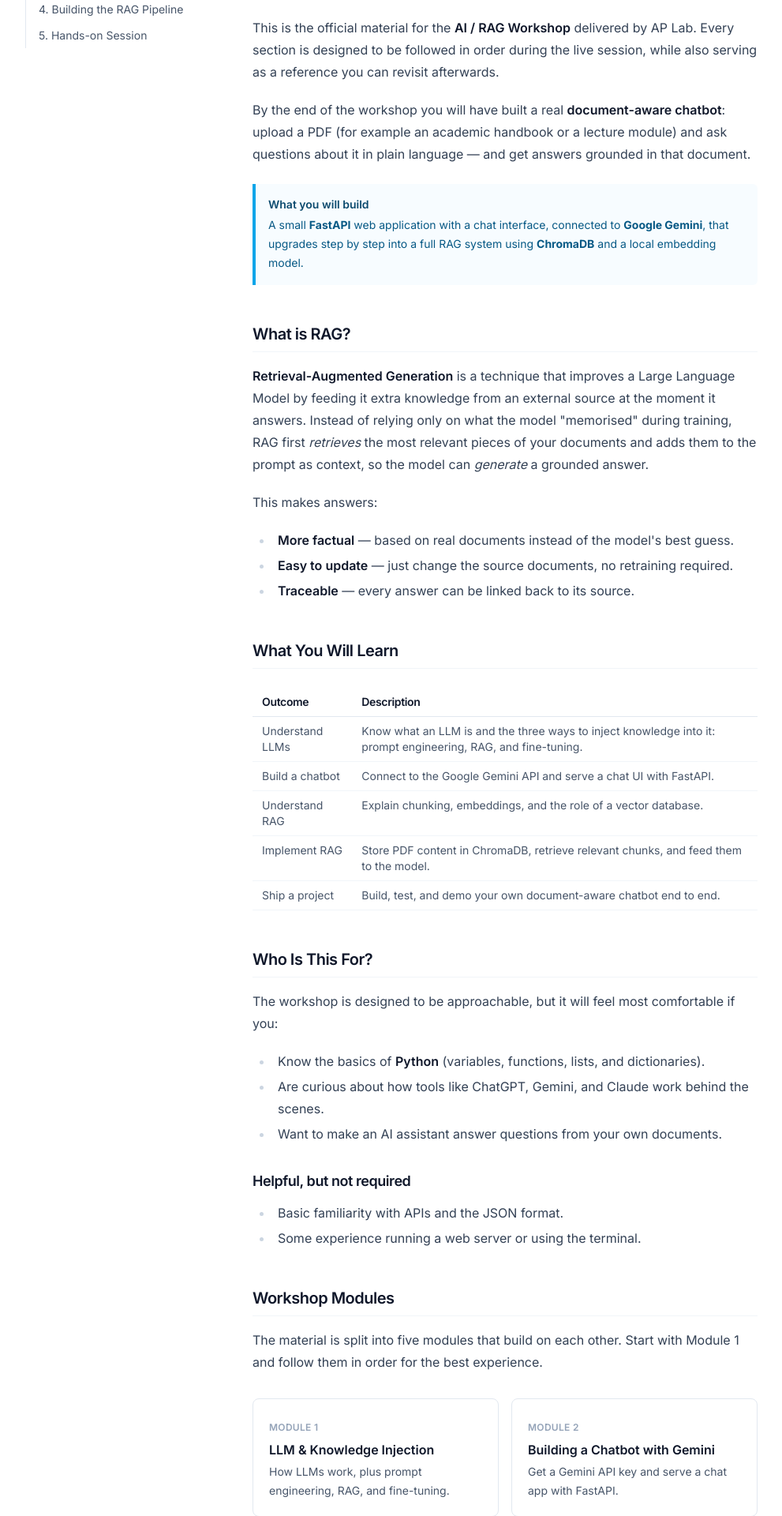
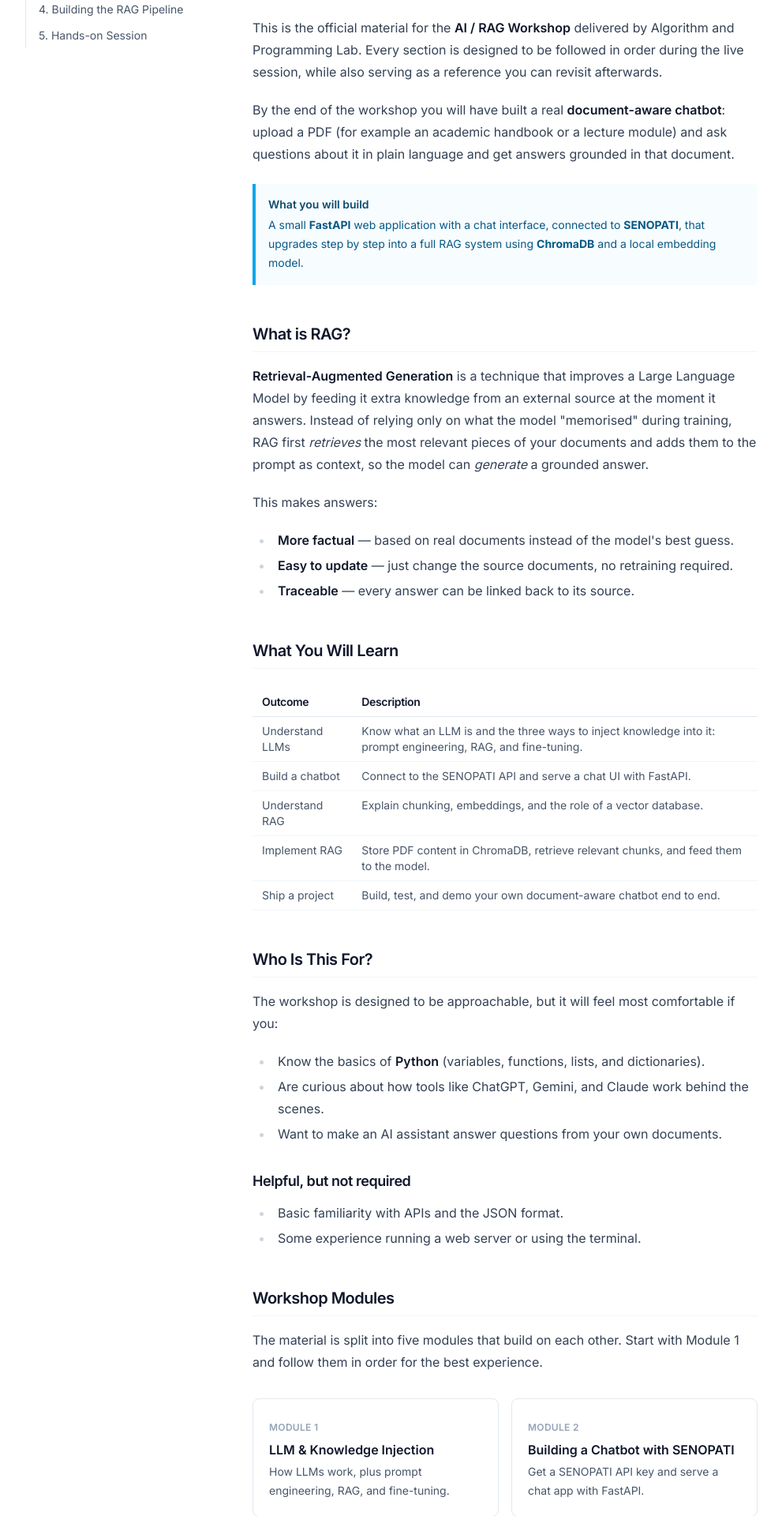
Before and after one commit to mitrapartogi13/rag-workshop, a Next.js app: page / in a window 1280 px wide. Shown: the part 320-2240 px from the top of the page at 79% size, without its empty margins (0-991 px from the left). Built offline with nearby package versions, Linux system fonts and the light colour scheme.

Commit message:
docs(home/welcome): adjust wording from GEMINI to SENOPATI

```diff
--- a/app/page.tsx
+++ b/app/page.tsx
@@ -7,12 +7,12 @@ export default function HomePage() {
     <DocArticle
       href="/"
       eyebrow="Getting Started"
-      title="Welcome to the RAG Workshop"
-      lead="A hands-on guide to building an AI chatbot that can read your own documents — starting from how Large Language Models work, all the way to a working Retrieval-Augmented Generation (RAG) application powered by Google Gemini."
+      title="Welcome to the RAG Workshop👋"
+      lead="A hands-on guide to building an AI chatbot that can read your own documents, starting from how Large Language Models work, all the way to a working Retrieval-Augmented Generation (RAG) application powered by SENOPATI."
     >
       <p>
         This is the official material for the <strong>AI / RAG Workshop</strong>{" "}
-        delivered by AP Lab. Every section is designed to be followed in order
+        delivered by Algorithm and Programming Lab. Every section is designed to be followed in order
         during the live session, while also serving as a reference you can
         revisit afterwards.
       </p>
@@ -20,12 +20,12 @@ export default function HomePage() {
         By the end of the workshop you will have built a real{" "}
         <strong>document-aware chatbot</strong>: upload a PDF (for example an
         academic handbook or a lecture module) and ask questions about it in
-        plain language — and get answers grounded in that document.
+        plain language and get answers grounded in that document.
       </p>
 
       <Callout type="note" title="What you will build">
         A small <strong>FastAPI</strong> web application with a chat interface,
-        connected to <strong>Google Gemini</strong>, that upgrades step by step
+        connected to <strong>SENOPATI</strong>, that upgrades step by step
         into a full RAG system using <strong>ChromaDB</strong> and a local
         embedding model.
       </Callout>
@@ -75,7 +75,7 @@ export default function HomePage() {
           <tr>
             <td>Build a chatbot</td>
             <td>
-              Connect to the Google Gemini API and serve a chat UI with FastAPI.
+              Connect to the SENOPATI API and serve a chat UI with FastAPI.
             </td>
           </tr>
           <tr>
@@ -140,8 +140,8 @@ export default function HomePage() {
         />
         <Card
           eyebrow="Module 2"
-          title="Building a Chatbot with Gemini"
-          description="Get a Gemini API key and serve a chat app with FastAPI."
+          title="Building a Chatbot with SENOPATI"
+          description="Get a SENOPATI API key and serve a chat app with FastAPI."
           href="/modul-2"
         />
         <Card
```
